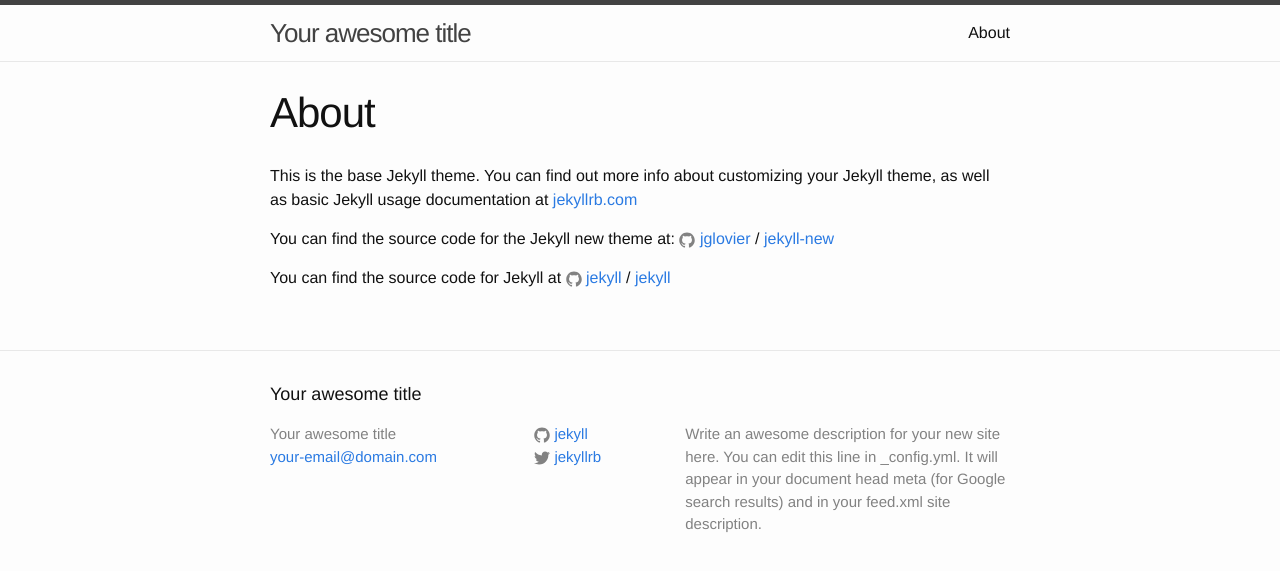
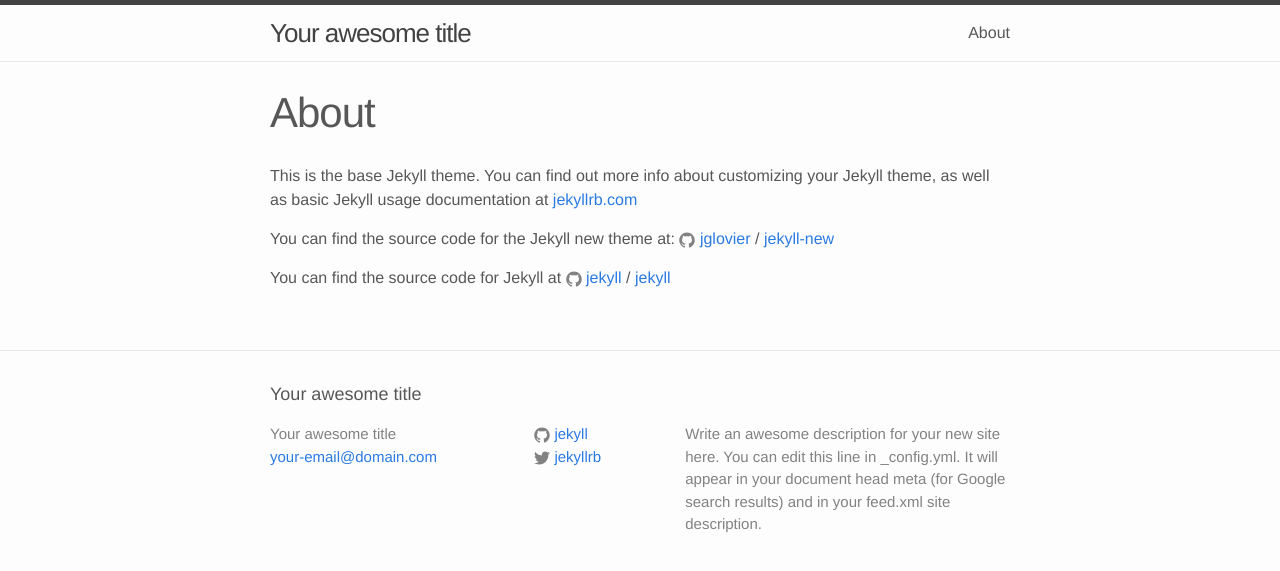
Before and after one commit to europatrip/europatrip.github.io, a Jekyll site: the page built from about.md, in a window 1280 px wide. Shown: the top 571 px of the page. Built offline with Jekyll 4.4.1, drawn with Linux system fonts in a browser that asks for light colours.

Commit message:
Update main.scss

```diff
--- a/css/main.scss
+++ b/css/main.scss
@@ -14,7 +14,7 @@
 
 $spacing-unit:     30px;
 
-$text-color:       #111;
+$text-color:       #575757;
 $background-color: #fdfdfd;
 $brand-color:      #2a7ae2;
 
```
